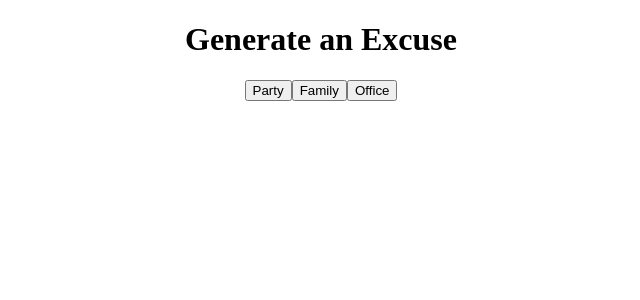
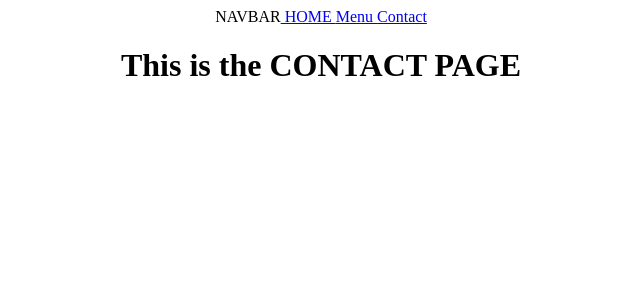
Before and after one commit to SamaelHugo/ReactLearning, a React (Create React App) app: page /contact in a window 1280 px wide. Shown: the top 300 px of the page, without its empty margins (319-959 px from the left). Built offline with nearby package versions, Linux system fonts and the light colour scheme.

Commit message:
Узнал что такое корни и зачем и почему и вообще да

```diff
--- a/package.json
+++ b/package.json
@@ -10,6 +10,7 @@
     "axios": "^1.13.6",
     "react": "^19.2.4",
     "react-dom": "^19.2.4",
+    "react-router-dom": "^7.13.1",
     "react-scripts": "5.0.1",
     "web-vitals": "^2.1.4"
   },
--- a/src/App.js
+++ b/src/App.js
@@ -1,26 +1,25 @@
 import './App.css';
-import {useState} from "react";
-import Axios from "axios"
+import {BrowserRouter as Router, Routes, Route, Link} from 'react-router-dom'
+import {Home} from "./pages/home";
+import {Menu} from "./pages/menu";
+import {Contact} from "./pages/contact";
+import {Error} from "./pages/error";
+import {Navbar} from "./pages/navbar";
+
 
 function App() {
 
-    const [excuse, setExcuse] = useState("")
-
-
-    const fetchExcuse = (reason) => {
-        Axios.get(`https://excuser.herokuapp.com/v1/excuse/${reason}`)
-            .then((res) => {
-                setExcuse(res.data[0].excuse)
-            }
-    )}
-
   return (
     <div className="App">
-        <h1>Generate an Excuse</h1>
-        <button onClick={() => {fetchExcuse("party")}}>Party</button>
-        <button onClick={() => {fetchExcuse("family")}}>Family</button>
-        <button onClick={() => {fetchExcuse("office")}}>Office</button>
-        <p>{excuse}</p>
+        <Router>
+            <Navbar />
+            <Routes>
+                <Route path="/" element={<Home />} />
+                <Route path="/menu" element={<Menu />} />
+                <Route path="/contact" element={<Contact />} />
+                <Route path="*" element={<Error />} />
+            </Routes>
+        </Router>
     </div>
   );
 }
--- /dev/null
+++ b/src/pages/contact.js
@@ -0,0 +1,3 @@
+export const Contact = () => {
+    return <h1>This is the CONTACT PAGE</h1>
+}
--- /dev/null
+++ b/src/pages/error.js
@@ -0,0 +1,3 @@
+export const Error = () => {
+    return <h1>PAGE NOT FOUND</h1>
+}
--- /dev/null
+++ b/src/pages/home.js
@@ -0,0 +1,3 @@
+export const Home = () => {
+    return <h1>This is the HOME PAGE</h1>
+}
--- /dev/null
+++ b/src/pages/menu.js
@@ -0,0 +1,3 @@
+export const Menu = () => {
+    return <h1>This is the MENU PAGE</h1>
+}
--- /dev/null
+++ b/src/pages/navbar.js
@@ -0,0 +1,12 @@
+import {Link} from "react-router-dom";
+
+export const Navbar = () => {
+    return (
+        <div>
+            NAVBAR
+            <Link to="/"> HOME </Link>
+            <Link to="/menu"> Menu </Link>
+            <Link to="/Contact"> Contact </Link>
+        </div>
+    )
+}
```
Also changed, not shown: 1 other file (tests, documents, lock files or other folders).
